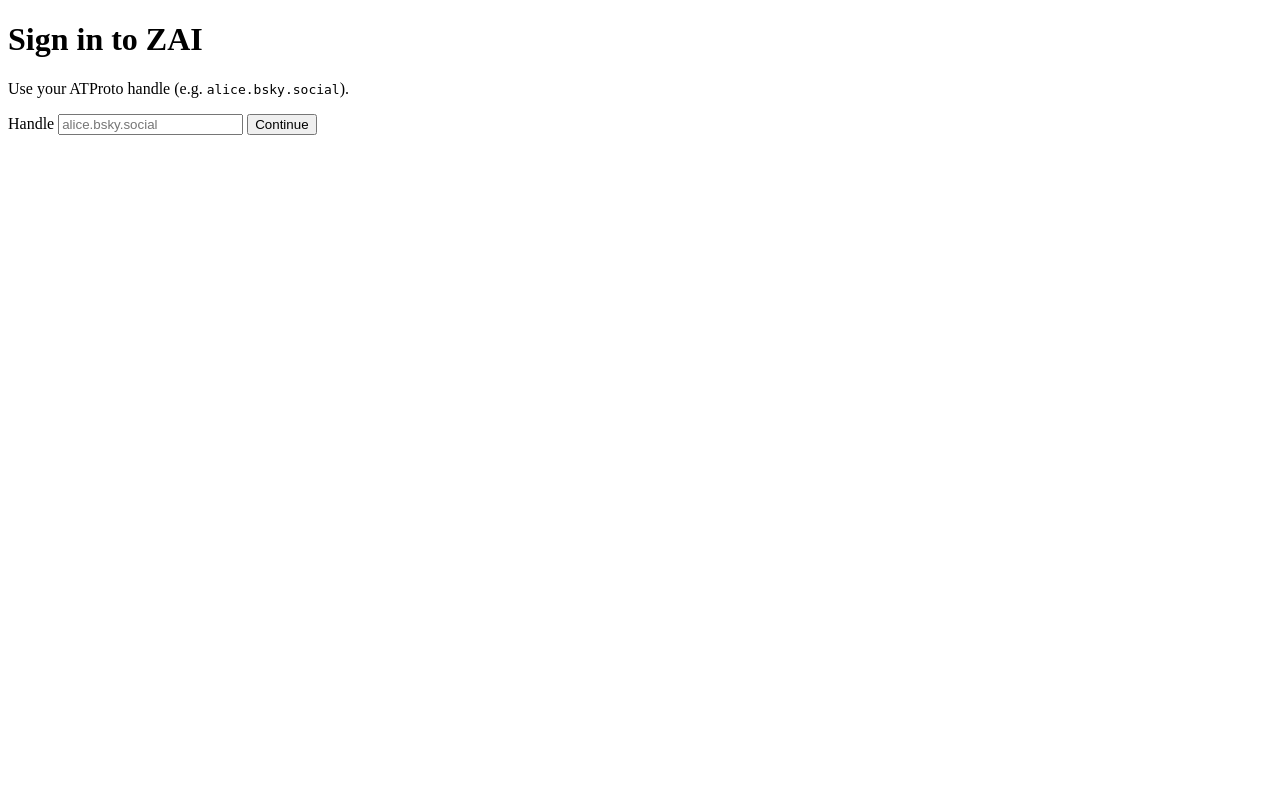
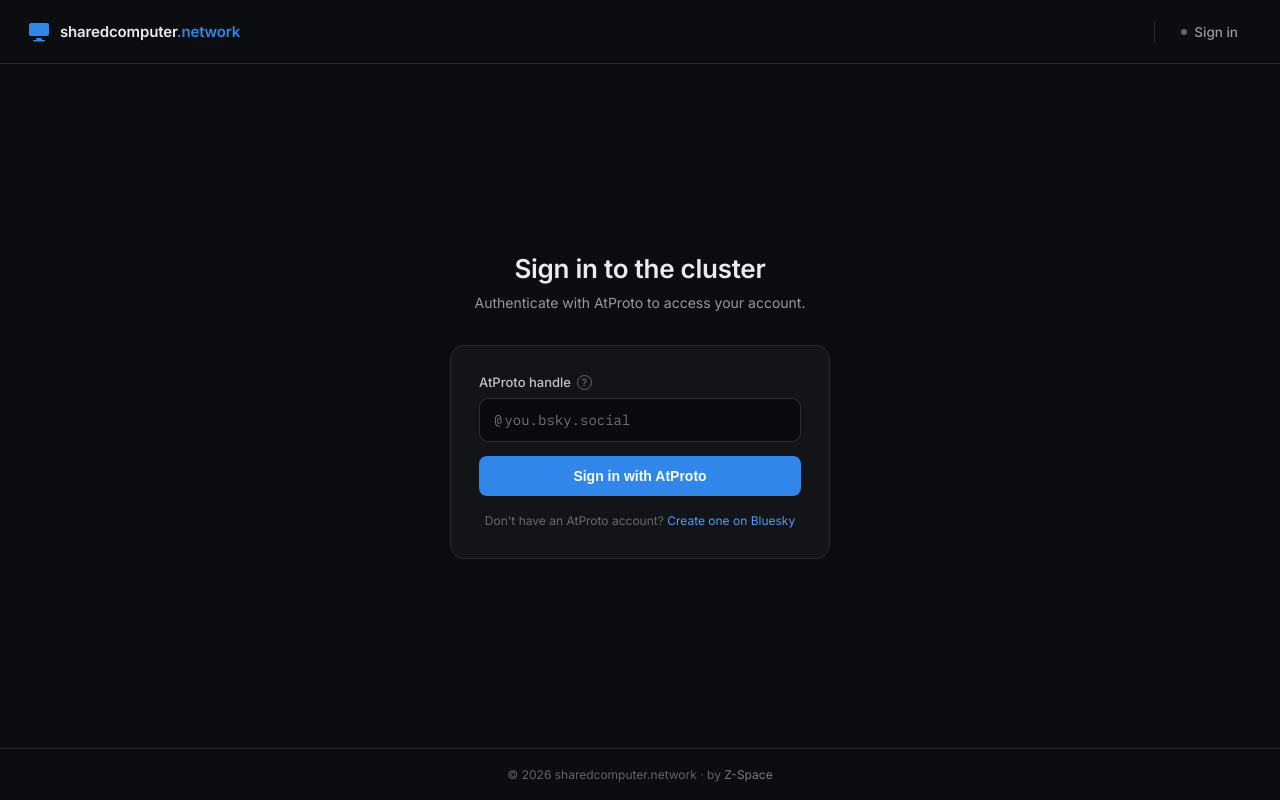
Before and after one commit to Z-Space-Society/zai-ops, a Django app: page /login in a window 1280 px wide. Run offline with Django 5.2, Linux system fonts and the light colour scheme.

Commit message:
feat(zai-auth): adopt design handoff as the login/account base template
Restyles login.html and landing.html on a shared base.html + base.css
(design tokens, nav, footer) ported from the sharedcomputer.network design
handoff, with self-hosted Inter/IBM Plex Mono fonts (no runtime call to
fonts.googleapis.com) and the nav's "Chat" link pointed at Open WebUI via a
new CHAT_URL setting. Also wires the existing-but-unused atproto_oauth:logout
route into a real Sign-out button on the account page.

Since zai-auth never served static assets before, this wires up the pipeline
for the first time: whitenoise + STATIC_ROOT/STATICFILES_DIRS in settings,
and a collectstatic task in the ansible role (the staticfiles/ rsync-exclude
had been sitting unused for exactly this).

Co-Authored-By: Claude Sonnet 5 <noreply@anthropic.com>

```diff
--- a/ansible/roles/zai-auth/defaults/main.yml
+++ b/ansible/roles/zai-auth/defaults/main.yml
@@ -82,3 +82,7 @@ zai_auth_allowed_hosts:
 zai_auth_oidc_client_id: open-webui
 zai_auth_oidc_redirect_uris:
   - "https://chat.{{ cluster_domain }}/oauth/oidc/callback"
+
+# Drives the login/account pages' nav "Chat" link — same cluster_domain
+# derivation as zai_auth_url above, just a different subdomain.
+zai_auth_chat_url: "https://chat.{{ cluster_domain }}"
--- a/ansible/roles/zai-auth/templates/zai-auth.env.j2
+++ b/ansible/roles/zai-auth/templates/zai-auth.env.j2
@@ -32,3 +32,6 @@ OIDC_RSA_PRIVATE_KEY_PATH={{ zai_auth_oidc_rsa_key_path }}
 OIDC_CLIENT_ID={{ zai_auth_oidc_client_id }}
 OIDC_CLIENT_SECRET={{ zai_auth_oidc_client_secret }}
 OIDC_REDIRECT_URIS={{ zai_auth_oidc_redirect_uris | join(',') }}
+
+# Drives the nav's "Chat" link on the login/account pages.
+CHAT_URL={{ zai_auth_chat_url }}
--- a/apps/zai-auth/atproto_oauth/templates/atproto_oauth/login.html
+++ b/apps/zai-auth/atproto_oauth/templates/atproto_oauth/login.html
@@ -1,22 +1,39 @@
-<!DOCTYPE html>
-<html lang="en">
-<head>
-  <meta charset="utf-8">
-  <meta name="viewport" content="width=device-width, initial-scale=1">
-  <title>Sign in — ZAI</title>
-</head>
-<body>
-  <main>
-    <h1>Sign in to ZAI</h1>
-    <p>Use your ATProto handle (e.g. <code>alice.bsky.social</code>).</p>
-    {% if error %}<p role="alert">{{ error }}</p>{% endif %}
-    <form method="post" action="{% url 'atproto_oauth:login' %}">
-      {% csrf_token %}
-      <label for="handle">Handle</label>
-      <input id="handle" name="handle" type="text" autocomplete="username"
-             placeholder="alice.bsky.social" required>
-      <button type="submit">Continue</button>
-    </form>
-  </main>
-</body>
-</html>
+{% extends "base.html" %}
+
+{% block title %}Sign in — ZAI{% endblock %}
+
+{% block content %}
+<div class="login-view">
+  <div class="login-box">
+
+    <div class="login-header">
+      <h1>Sign in to the cluster</h1>
+      <p>Authenticate with AtProto to access your account.</p>
+    </div>
+
+    <div class="card">
+      {% if error %}<p class="alert" role="alert">{{ error }}</p>{% endif %}
+
+      <form method="post" action="{% url 'atproto_oauth:login' %}">
+        {% csrf_token %}
+
+        <div class="field-label-row">
+          <label for="handle">AtProto handle</label>
+          <span class="info-dot" title="Sign in with your Bluesky / AtProto handle, e.g. you.bsky.social">?</span>
+        </div>
+
+        <div class="input-row">
+          <span class="input-row__prefix">@</span>
+          <input id="handle" name="handle" type="text" autocomplete="username"
+                 placeholder="you.bsky.social" required>
+        </div>
+
+        <button type="submit" class="btn-primary">Sign in with AtProto</button>
+      </form>
+
+      <p class="hint-text">Don't have an AtProto account? <a href="https://bsky.app" target="_blank" rel="noopener">Create one on Bluesky</a></p>
+    </div>
+
+  </div>
+</div>
+{% endblock %}
--- a/apps/zai-auth/requirements.txt
+++ b/apps/zai-auth/requirements.txt
@@ -16,3 +16,4 @@ cryptography>=43            # EC (P-256) + RSA key handling, backs PyJWT
 requests>=2.32              # HTTP to the PDS / DID resolution
 dnspython>=2.6,<3           # DNS TXT handle resolution (_atproto.<handle>) for make_admin
 gunicorn>=23                # production WSGI server (deployment; not used by runserver)
+whitenoise>=6.7,<7          # serves collected static assets straight from gunicorn (no separate nginx-for-statics box)
--- /dev/null
+++ b/apps/zai-auth/static/css/base.css
@@ -0,0 +1,416 @@
+/* zai-auth base template — design tokens + chrome, ported from
+   docs/design_handoff_auth_page/SharedComputer.dc.html. Hover states are
+   plain CSS (:hover/:focus-within) since this is server-rendered Django with
+   no client router to fake them, unlike the original prototype. */
+
+@font-face {
+  font-family: "Inter";
+  font-style: normal;
+  font-weight: 100 900;
+  font-display: swap;
+  src: url("../fonts/inter/Inter-latin-variable.woff2") format("woff2");
+}
+
+@font-face {
+  font-family: "IBM Plex Mono";
+  font-style: normal;
+  font-weight: 400;
+  font-display: swap;
+  src: url("../fonts/ibm-plex-mono/IBMPlexMono-Regular-latin.woff2") format("woff2");
+}
+
+@font-face {
+  font-family: "IBM Plex Mono";
+  font-style: normal;
+  font-weight: 500;
+  font-display: swap;
+  src: url("../fonts/ibm-plex-mono/IBMPlexMono-Medium-latin.woff2") format("woff2");
+}
+
+:root {
+  --bg: oklch(0.16 0.006 255);
+  --surface: oklch(0.19 0.007 255);
+  --inset: oklch(0.15 0.006 255);
+  --border: oklch(0.28 0.008 255);
+  --border-input: oklch(0.3 0.01 255);
+  --border-hover: oklch(0.4 0.01 255);
+  --text: oklch(0.94 0.004 255);
+  --text-secondary: oklch(0.68 0.008 255);
+  --text-muted: oklch(0.55 0.008 255);
+  --text-muted-2: oklch(0.5 0.008 255);
+  --text-disabled: oklch(0.42 0.008 255);
+  --accent: oklch(0.62 0.17 255);
+  --accent-hover: oklch(0.67 0.17 255);
+  --success: oklch(0.7 0.16 150);
+  --danger: oklch(0.75 0.09 20);
+  --danger-hover-bg: oklch(0.24 0.03 20);
+  --nav-active-bg: oklch(0.26 0.01 255);
+  --font-sans: "Inter", -apple-system, Helvetica, Arial, sans-serif;
+  --font-mono: "IBM Plex Mono", monospace;
+}
+
+* {
+  box-sizing: border-box;
+}
+
+body {
+  margin: 0;
+  background: var(--bg);
+  color: var(--text);
+  font-family: var(--font-sans);
+}
+
+::selection {
+  background: oklch(0.55 0.16 255 / 0.35);
+}
+
+input::placeholder {
+  color: oklch(0.55 0.01 255);
+}
+
+a {
+  color: inherit;
+}
+
+.page {
+  min-height: 100vh;
+  display: flex;
+  flex-direction: column;
+}
+
+/* --- Nav ------------------------------------------------------------- */
+
+.nav {
+  display: flex;
+  align-items: center;
+  justify-content: space-between;
+  padding: 0 28px;
+  height: 64px;
+  border-bottom: 1px solid var(--border);
+  flex-shrink: 0;
+}
+
+.nav__brand {
+  display: flex;
+  align-items: center;
+  gap: 10px;
+  text-decoration: none;
+  color: var(--text);
+}
+
+.nav__brand-text {
+  font-size: 15px;
+  font-weight: 600;
+  letter-spacing: -0.01em;
+}
+
+.nav__brand-accent {
+  color: var(--accent);
+}
+
+.nav__items {
+  display: flex;
+  align-items: center;
+  gap: 4px;
+}
+
+.nav__item {
+  padding: 8px 14px;
+  border-radius: 7px;
+  font-size: 13.5px;
+  font-weight: 500;
+  color: var(--text-secondary);
+  text-decoration: none;
+  transition: background 0.15s, color 0.15s;
+}
+
+.nav__item:hover {
+  background: var(--nav-active-bg);
+  color: var(--text);
+}
+
+.nav__item.is-active {
+  background: var(--nav-active-bg);
+  color: var(--text);
+}
+
+.nav__divider {
+  width: 1px;
+  height: 22px;
+  background: var(--border);
+  margin: 0 8px;
+}
+
+.nav__account {
+  display: flex;
+  align-items: center;
+  gap: 7px;
+  padding: 8px 14px;
+  border-radius: 7px;
+  font-size: 13.5px;
+  font-weight: 500;
+  color: var(--text-secondary);
+  text-decoration: none;
+}
+
+.nav__account:hover,
+.nav__account.is-active {
+  background: var(--nav-active-bg);
+  color: var(--text);
+}
+
+.nav__status-dot {
+  width: 6px;
+  height: 6px;
+  border-radius: 50%;
+  background: oklch(0.5 0.01 255);
+  flex-shrink: 0;
+}
+
+.nav__status-dot.is-online {
+  background: var(--success);
+}
+
+/* --- Main / layout ----------------------------------------------------- */
+
+.main {
+  flex: 1;
+  display: flex;
+  flex-direction: column;
+}
+
+/* --- Login view --------------------------------------------------------- */
+
+.login-view {
+  flex: 1;
+  display: flex;
+  align-items: center;
+  justify-content: center;
+  padding: 40px 20px;
+}
+
+.login-box {
+  width: 100%;
+  max-width: 380px;
+}
+
+.login-header {
+  text-align: center;
+  margin-bottom: 32px;
+}
+
+.login-header h1 {
+  font-size: 26px;
+  font-weight: 600;
+  margin: 0 0 8px;
+  letter-spacing: -0.01em;
+}
+
+.login-header p {
+  font-size: 14px;
+  color: var(--text-secondary);
+  margin: 0;
+  line-height: 1.5;
+}
+
+.card {
+  background: var(--surface);
+  border: 1px solid var(--border);
+  border-radius: 14px;
+  padding: 28px;
+}
+
+.field-label-row {
+  display: flex;
+  align-items: center;
+  gap: 6px;
+  margin-bottom: 8px;
+}
+
+.field-label-row label {
+  font-size: 13px;
+  font-weight: 500;
+  color: oklch(0.82 0.006 255);
+}
+
+.info-dot {
+  width: 15px;
+  height: 15px;
+  border-radius: 50%;
+  border: 1px solid oklch(0.5 0.01 255);
+  color: oklch(0.58 0.01 255);
+  font-size: 10px;
+  display: flex;
+  align-items: center;
+  justify-content: center;
+  cursor: default;
+  flex-shrink: 0;
+}
+
+.input-row {
+  display: flex;
+  align-items: center;
+  background: var(--inset);
+  border: 1px solid var(--border-input);
+  border-radius: 9px;
+  padding: 0 14px;
+  margin-bottom: 14px;
+}
+
+.input-row:focus-within {
+  border-color: var(--accent);
+}
+
+.input-row__prefix {
+  color: oklch(0.55 0.01 255);
+  font-size: 14px;
+  font-family: var(--font-mono);
+  margin-right: 2px;
+}
+
+.input-row input {
+  flex: 1;
+  min-width: 0;
+  background: transparent;
+  border: none;
+  outline: none;
+  color: var(--text);
+  font-size: 14px;
+  padding: 12px 0;
+  font-family: var(--font-mono);
+}
+
+.btn-primary {
+  width: 100%;
+  padding: 12px;
+  border-radius: 8px;
+  border: none;
+  background: var(--accent);
+  color: oklch(0.99 0.005 255);
+  font-size: 14px;
+  font-weight: 600;
+  cursor: pointer;
+}
+
+.btn-primary:hover {
+  background: var(--accent-hover);
+}
+
+.btn-primary:disabled {
+  opacity: 0.75;
+  cursor: default;
+}
+
+.hint-text {
+  font-size: 12px;
+  color: oklch(0.52 0.008 255);
+  text-align: center;
+  margin: 16px 0 0;
+  line-height: 1.5;
+}
+
+.hint-text a {
+  color: oklch(0.68 0.15 255);
+  text-decoration: none;
+}
+
+.alert {
+  font-size: 13px;
+  color: var(--danger);
+  background: var(--danger-hover-bg);
+  border: 1px solid var(--border);
+  border-radius: 9px;
+  padding: 10px 14px;
+  margin-bottom: 14px;
+}
+
+/* --- Account view -------------------------------------------------------- */
+
+.account-view {
+  flex: 1;
+  max-width: 560px;
+  margin: 0 auto;
+  width: 100%;
+  padding: 40px 24px;
+}
+
+.account-view h1 {
+  font-size: 22px;
+  font-weight: 600;
+  margin: 0 0 24px;
+}
+
+.account-card {
+  display: flex;
+  align-items: center;
+  gap: 14px;
+  padding: 20px;
+  border: 1px solid var(--border);
+  border-radius: 12px;
+  background: var(--surface);
+  margin-bottom: 16px;
+}
+
+.avatar {
+  width: 44px;
+  height: 44px;
+  border-radius: 50%;
+  background: var(--accent);
+  flex-shrink: 0;
+}
+
+.account-meta__handle {
+  font-size: 15px;
+  font-weight: 600;
+}
+
+.account-meta__did {
+  font-size: 12.5px;
+  color: var(--text-muted);
+  font-family: var(--font-mono);
+}
+
+.btn-outline-danger {
+  display: block;
+  width: 100%;
+  padding: 12px;
+  border-radius: 9px;
+  border: 1px solid var(--border);
+  background: transparent;
+  color: var(--danger);
+  font-size: 14px;
+  font-weight: 500;
+  text-align: center;
+  text-decoration: none;
+  cursor: pointer;
+}
+
+.btn-outline-danger:hover {
+  background: var(--danger-hover-bg);
+}
+
+/* --- Footer -------------------------------------------------------------- */
+
+.footer {
+  display: flex;
+  align-items: center;
+  justify-content: center;
+  gap: 22px;
+  padding: 18px 24px;
+  border-top: 1px solid var(--border);
+  flex-shrink: 0;
+}
+
+.footer__copy {
+  font-size: 12px;
+  color: var(--text-muted-2);
+}
+
+.footer__link {
+  color: oklch(0.58 0.008 255);
+  text-decoration: none;
+}
+
+.footer__link:hover {
+  color: oklch(0.85 0.006 255);
+}
--- /dev/null
+++ b/apps/zai-auth/templates/base.html
@@ -0,0 +1,51 @@
+{% load static %}<!DOCTYPE html>
+<html lang="en">
+<head>
+  <meta charset="utf-8">
+  <meta name="viewport" content="width=device-width, initial-scale=1">
+  <title>{% block title %}ZAI{% endblock %}</title>
+  <link rel="stylesheet" href="{% static 'css/base.css' %}">
+</head>
+<body>
+  <div class="page">
+    <nav class="nav">
+      <a class="nav__brand" href="{% if user.is_authenticated %}{% url 'atproto_oauth:landing' %}{% else %}{% url 'atproto_oauth:login' %}{% endif %}">
+        <svg width="22" height="22" viewBox="0 0 22 22" style="flex-shrink: 0;">
+          <rect x="1" y="2" width="20" height="13" rx="2" fill="oklch(0.62 0.17 255)"></rect>
+          <rect x="8" y="17" width="6" height="2" rx="1" fill="oklch(0.62 0.17 255)"></rect>
+          <rect x="5" y="19" width="12" height="1.5" rx="0.75" fill="oklch(0.62 0.17 255)"></rect>
+        </svg>
+        <span class="nav__brand-text">sharedcomputer<span class="nav__brand-accent">.network</span></span>
+      </a>
+
+      <div class="nav__items">
+        {% if user.is_authenticated and CHAT_URL %}
+          <a class="nav__item" href="{{ CHAT_URL }}">Chat</a>
+        {% endif %}
+
+        <div class="nav__divider"></div>
+
+        {% if user.is_authenticated %}
+          <a class="nav__account" href="{% url 'atproto_oauth:landing' %}">
+            <span class="nav__status-dot is-online"></span>
+            {{ user.username }}
+          </a>
+        {% else %}
+          <a class="nav__account" href="{% url 'atproto_oauth:login' %}">
+            <span class="nav__status-dot"></span>
+            Sign in
+          </a>
+        {% endif %}
+      </div>
+    </nav>
+
+    <main class="main">
+      {% block content %}{% endblock %}
+    </main>
+
+    <footer class="footer">
+      <span class="footer__copy">&copy; 2026 sharedcomputer.network &middot; by <a href="https://z-space.ca" target="_blank" rel="noopener" class="footer__link">Z-Space</a></span>
+    </footer>
+  </div>
+</body>
+</html>
--- /dev/null
+++ b/apps/zai-auth/zai_auth/context_processors.py
@@ -0,0 +1,7 @@
+"""Template context available on every page (base.html's nav needs this)."""
+
+from django.conf import settings
+
+
+def ui(request):
+    return {"CHAT_URL": settings.CHAT_URL}
```
Also changed, not shown: ansible/roles/zai-auth/tasks/main.yml (+14 -0 lines), apps/zai-auth/atproto_oauth/templates/atproto_oauth/landing.html (+19 -19 lines), apps/zai-auth/zai_auth/settings.py (+18 -1 lines), docs/roles/zai-auth.md (+9 -7 lines), apps/zai-auth/README.md, apps/zai-auth/static/fonts/ibm-plex-mono/IBMPlexMono-Medium-latin.woff2 (added), apps/zai-auth/static/fonts/ibm-plex-mono/IBMPlexMono-Regular-latin.woff2 (added), apps/zai-auth/static/fonts/inter/Inter-latin-variable.woff2 (added), 1 other file.
